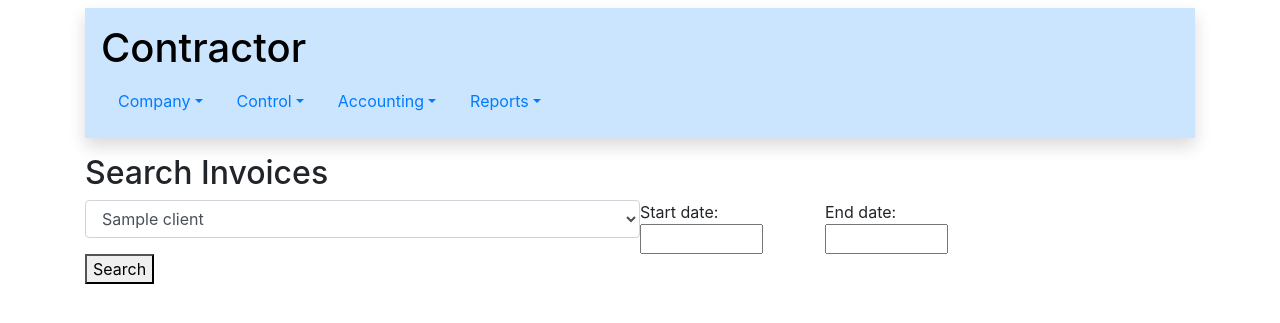
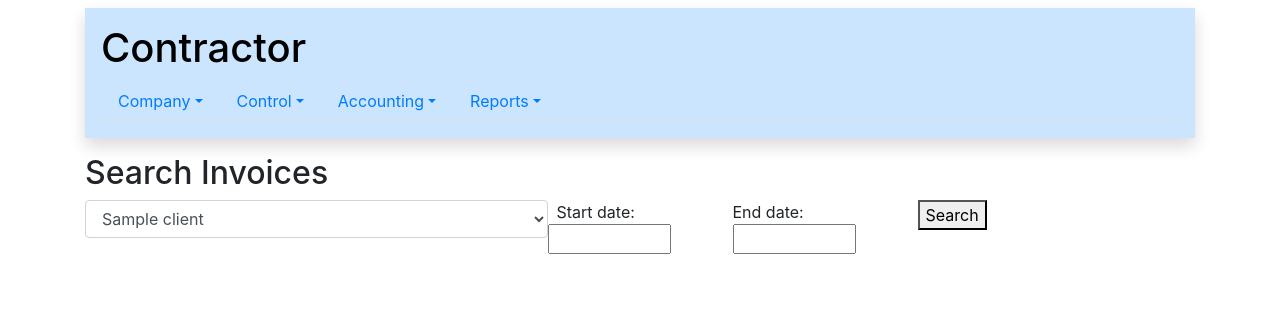
Before and after one commit to rdlittle/pycontractor, a Python web app: template templates/reports/query.html in a window 1280 px wide. Shown: the top 323 px of the page. Run offline with Jinja, Linux system fonts and the light colour scheme; the template is opened without the code that fills it: most values are stand-ins (such as "Sample title", 1, 10 or a date in 2020); some libraries are stand-ins or nearby versions.

Commit message:
Add error handling to query.html

```diff
--- a/templates/reports/query.html
+++ b/templates/reports/query.html
@@ -11,7 +11,7 @@
 <form action="{{ url_for('get_report') }}" method='POST'>
     <div class="row no-gutters">
 
-        <div class="col-md-6">
+        <div class="col-md-5">
             <select class="form-control" id="client_id" name="client_id">
                 {% for client in clients %}
                     <option value={{ client._id }}>{{ client.name }}</option>
@@ -20,17 +20,31 @@
         </div>
 
         <div class="col-md-2">
-            Start date:
+            &nbsp; Start date:
             <input type="text" size="7" id="datepicker" name="start_date">
         </div>
         <div class="col-md-2">
             End date:
             <input type="text" size="7" id="datepicker2" name="end_date">
         </div>
+        <div class="col md-2">
+            <button type="submit">Search</button>
+        </div>
     </div>
-    <div class="row no-gutters">
-        <button type="submit">Search</button>
-    </div>
+
 </form>
 
+{% if error == True %}
+<div class="row mt-3">
+    <div class="col-md-11 h2 text-center text-danger">
+        Invalid date(s)
+    </div>
+</div>
+<div class="row mt-4">
+    <div class="col-md-11 text-center">
+        <a class="btn btn-danger" href="{{ url_for('get_report') }}">OK</a>
+    </div>
+</div>
+{% endif %}
+
 {% endblock %}
```
